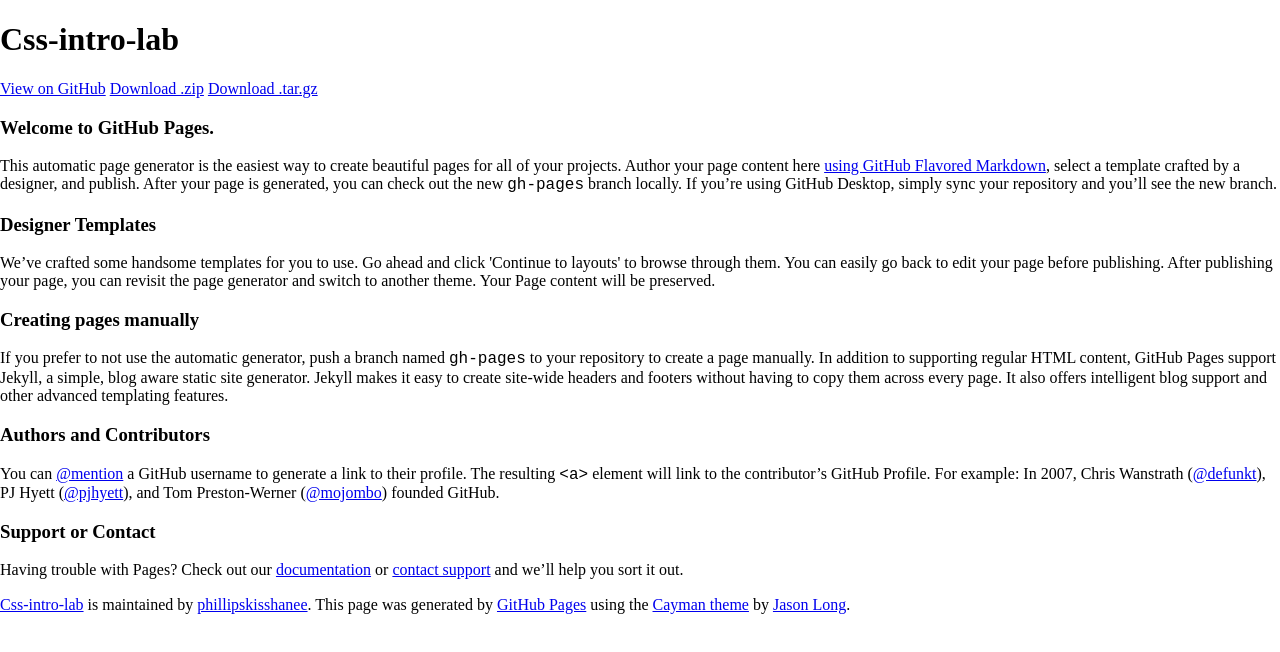
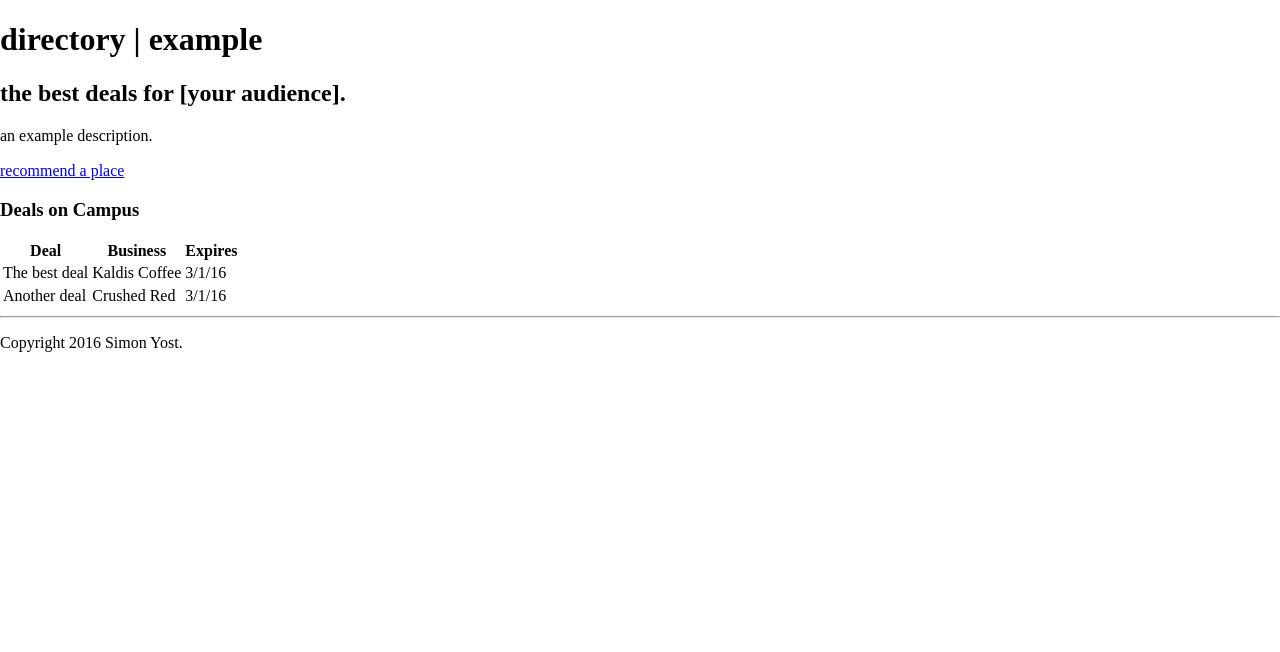
Before and after one commit to phillipskisshanee/css-intro-lab, a plain HTML site: page index.html in a window 1280 px wide. Drawn offline with nearby package versions, Linux system fonts and the light colour scheme.

Commit message:
Update index.html

```diff
--- a/index.html
+++ b/index.html
@@ -2,56 +2,85 @@
 <html lang="en-us">
   <head>
     <meta charset="UTF-8">
-    <title>Css-intro-lab by phillipskisshanee</title>
+    <title>directory | example</title>
     <meta name="viewport" content="width=device-width, initial-scale=1">
+
+<style>
+body {
+    background-color: #FFF;
+}
+</style>
+
     <link rel="stylesheet" type="text/css" href="stylesheets/normalize.css" media="screen">
     <link href='https://fonts.googleapis.com/css?family=Open+Sans:400,700' rel='stylesheet' type='text/css'>
+    <link rel="stylesheet" type="text/css" href="stylesheets/jquery.modal.css" media="screen">
     <link rel="stylesheet" type="text/css" href="stylesheets/stylesheet.css" media="screen">
-    <link rel="stylesheet" type="text/css" href="stylesheets/github-light.css" media="screen">
   </head>
   <body>
-    <section class="page-header">
-      <h1 class="project-name">Css-intro-lab</h1>
-      <h2 class="project-tagline"></h2>
-      <a href="https://github.com/phillipskisshanee/css-intro-lab" class="btn">View on GitHub</a>
-      <a href="https://github.com/phillipskisshanee/css-intro-lab/zipball/master" class="btn">Download .zip</a>
-      <a href="https://github.com/phillipskisshanee/css-intro-lab/tarball/master" class="btn">Download .tar.gz</a>
-    </section>
 
-    <section class="main-content">
-      <h3>
-<a id="welcome-to-github-pages" class="anchor" href="#welcome-to-github-pages" aria-hidden="true"><span aria-hidden="true" class="octicon octicon-link"></span></a>Welcome to GitHub Pages.</h3>
+    <!-- Modals; Edit with care -->
+    <div id="img1" style="display:none;">
 
-<p>This automatic page generator is the easiest way to create beautiful pages for all of your projects. Author your page content here <a href="https://guides.github.com/features/mastering-markdown/">using GitHub Flavored Markdown</a>, select a template crafted by a designer, and publish. After your page is generated, you can check out the new <code>gh-pages</code> branch locally. If you’re using GitHub Desktop, simply sync your repository and you’ll see the new branch.</p>
+      <h2>Example Functional Form</h2>
 
-<h3>
-<a id="designer-templates" class="anchor" href="#designer-templates" aria-hidden="true"><span aria-hidden="true" class="octicon octicon-link"></span></a>Designer Templates</h3>
+      <form action="//formspree.io/simonyost+01@gmail.com" method="POST">
+        <div>
+          <label>name</label>
+          <input type="text" name="name" value="your name">
+        </div>
+        <div>
+          <label>email</label>
+          <input type="text" name="mail" value="your email">
+        </div>
+        <div>
+          <label>comment</label>
+          <input type="text" name="comment" value="your comment" size="50">
+        </div>
+        <div>
+          <input type="submit" value="Send">
+        </div>
+      </form>
 
-<p>We’ve crafted some handsome templates for you to use. Go ahead and click 'Continue to layouts' to browse through them. You can easily go back to edit your page before publishing. After publishing your page, you can revisit the page generator and switch to another theme. Your Page content will be preserved.</p>
+    </div>
 
-<h3>
-<a id="creating-pages-manually" class="anchor" href="#creating-pages-manually" aria-hidden="true"><span aria-hidden="true" class="octicon octicon-link"></span></a>Creating pages manually</h3>
+    <div class="container">
 
-<p>If you prefer to not use the automatic generator, push a branch named <code>gh-pages</code> to your repository to create a page manually. In addition to supporting regular HTML content, GitHub Pages support Jekyll, a simple, blog aware static site generator. Jekyll makes it easy to create site-wide headers and footers without having to copy them across every page. It also offers intelligent blog support and other advanced templating features.</p>
+      <section class="page-header">
+        <h1 class="project-name">directory | example</h1>
+        <h2 class="project-tagline">the best deals for [your audience].</h2>
+        <p>an example description.</p>
+        <a href="#img1" rel="modal:open" class="button">recommend a place</a>
+      </section>
 
-<h3>
-<a id="authors-and-contributors" class="anchor" href="#authors-and-contributors" aria-hidden="true"><span aria-hidden="true" class="octicon octicon-link"></span></a>Authors and Contributors</h3>
-
-<p>You can <a href="https://help.github.com/articles/basic-writing-and-formatting-syntax/#mentioning-users-and-teams" class="user-mention">@mention</a> a GitHub username to generate a link to their profile. The resulting <code>&lt;a&gt;</code> element will link to the contributor’s GitHub Profile. For example: In 2007, Chris Wanstrath (<a href="https://github.com/defunkt" class="user-mention">@defunkt</a>), PJ Hyett (<a href="https://github.com/pjhyett" class="user-mention">@pjhyett</a>), and Tom Preston-Werner (<a href="https://github.com/mojombo" class="user-mention">@mojombo</a>) founded GitHub.</p>
-
-<h3>
-<a id="support-or-contact" class="anchor" href="#support-or-contact" aria-hidden="true"><span aria-hidden="true" class="octicon octicon-link"></span></a>Support or Contact</h3>
-
-<p>Having trouble with Pages? Check out our <a href="https://help.github.com/pages">documentation</a> or <a href="https://github.com/contact">contact support</a> and we’ll help you sort it out.</p>
+      <section class="main-content">
+        <h3>Deals on Campus</h3>
+        <table>
+          <tr>
+            <th>Deal</th>
+            <th>Business</th>
+            <th>Expires</th>
+          </tr>
+          <tr>
+            <td>The best deal</td>
+            <td>Kaldis Coffee</td>
+            <td>3/1/16</td>
+          </tr>
+          <tr>
+            <td>Another deal</td>
+            <td>Crushed Red</td>
+            <td>3/1/16</td>
+          </tr>
+        </table>
+      </section>
 
       <footer class="site-footer">
-        <span class="site-footer-owner"><a href="https://github.com/phillipskisshanee/css-intro-lab">Css-intro-lab</a> is maintained by <a href="https://github.com/phillipskisshanee">phillipskisshanee</a>.</span>
+        <hr>
+        <p>Copyright 2016 Simon Yost.</p>
+      </footer>
+      <!-- JavaScript; Do not edit below -->
+       <script src="js/jquery-1.12.0.min.js"></script>
+        <script src="js/jquery.modal.min.js"></script>
 
-        <span class="site-footer-credits">This page was generated by <a href="https://pages.github.com">GitHub Pages</a> using the <a href="https://github.com/jasonlong/cayman-theme">Cayman theme</a> by <a href="https://twitter.com/jasonlong">Jason Long</a>.</span>
-      </footer>
-
-    </section>
-
-
+    </div>
   </body>
 </html>
```
